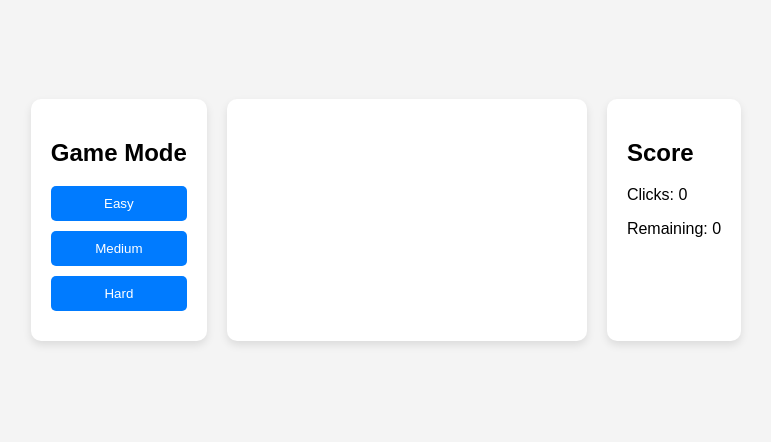
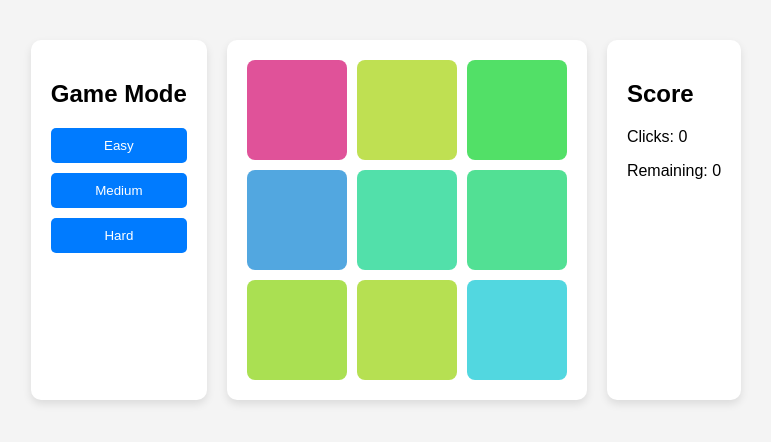
Before and after one commit to MarkoTintor23/memory-game, a plain HTML site: page index.html in a window 1280 px wide. Shown: the part 180-622 px from the top of the page, without its empty margins (254-1025 px from the left). Drawn offline with Linux system fonts and the light colour scheme.

Commit message:
added grid

```diff
--- a/script.js
+++ b/script.js
@@ -1,5 +1,66 @@
-// const mode = document.querySelectorAll(".mode-btn");
+const modeButtons = document.querySelectorAll(".mode-btn");
 
-// for (const mod of mode) {
-//   mod.style.background = "red";
-// }
+class Game {
+  constructor(gridSelector) {
+    this.grid = document.querySelector(gridSelector);
+    this.mode = "easy";
+    this.clickedColors = new Set();
+    this.colors = [];
+    this.gridSize = 3;
+    this.initGame();
+  }
+
+  initGame() {
+    this.grid.innerHTML = "";
+    this.clickedColors.clear();
+    this.setGridSize();
+    this.generateTiles();
+  }
+
+  setGridSize() {
+    if (this.mode === "easy") {
+      this.gridSize = 3;
+    } else if (this.mode === "medium") {
+      this.gridSize = 4;
+    } else if (this.mode === "hard") {
+      this.gridSize = 5;
+    }
+    this.grid.className = `grid ${this.mode}`;
+  }
+  setMode(mode) {
+    this.mode = mode; // Postavljamo novi mod
+    this.initGame(); // Ponovo generišemo igru sa novim modom
+  }
+  generateTiles() {
+    this.colors = this.generateRandomColors(this.gridSize * this.gridSize);
+
+    for (let i = 0; i < this.gridSize * this.gridSize; i++) {
+      const tile = document.createElement("div");
+      tile.classList.add("tile");
+      tile.style.backgroundColor = this.colors[i];
+
+      tile.addEventListener("click", () => this.handleTileClick(tile));
+
+      this.grid.appendChild(tile);
+    }
+  }
+
+  generateRandomColors(count) {
+    const colors = new Set();
+    while (colors.size < count) {
+      const randomColor = `hsl(${Math.floor(Math.random() * 360)}, 70%, 60%)`;
+      colors.add(randomColor);
+    }
+    return [...colors];
+  }
+}
+const game = new Game("#grid");
+modeButtons.forEach((button) => {
+  button.addEventListener("click", (event) => {
+    const selectedMode = event.target.dataset.mode;
+    game.setMode(selectedMode);
+  });
+});
+document.addEventListener("DOMContentLoaded", () => {
+  new Game("#grid");
+});
--- a/style.css
+++ b/style.css
@@ -54,3 +54,9 @@ body {
 .mode-btn:hover {
   background: #0056b3;
 }
+.tile {
+  width: 100px; /* Ili neka druga veličina po želji */
+  height: 100px; /* Isto kao i širina */
+  border-radius: 8px;
+  transition: background-color 0.3s;
+}
```
